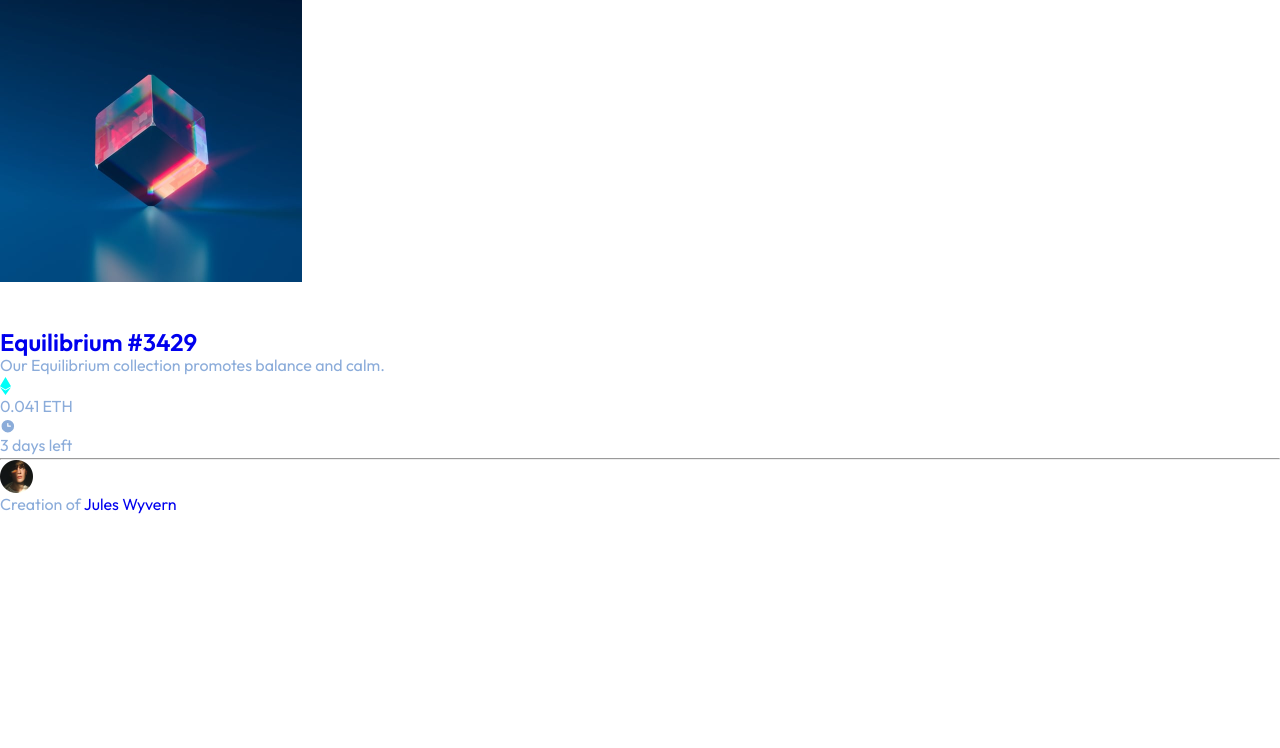
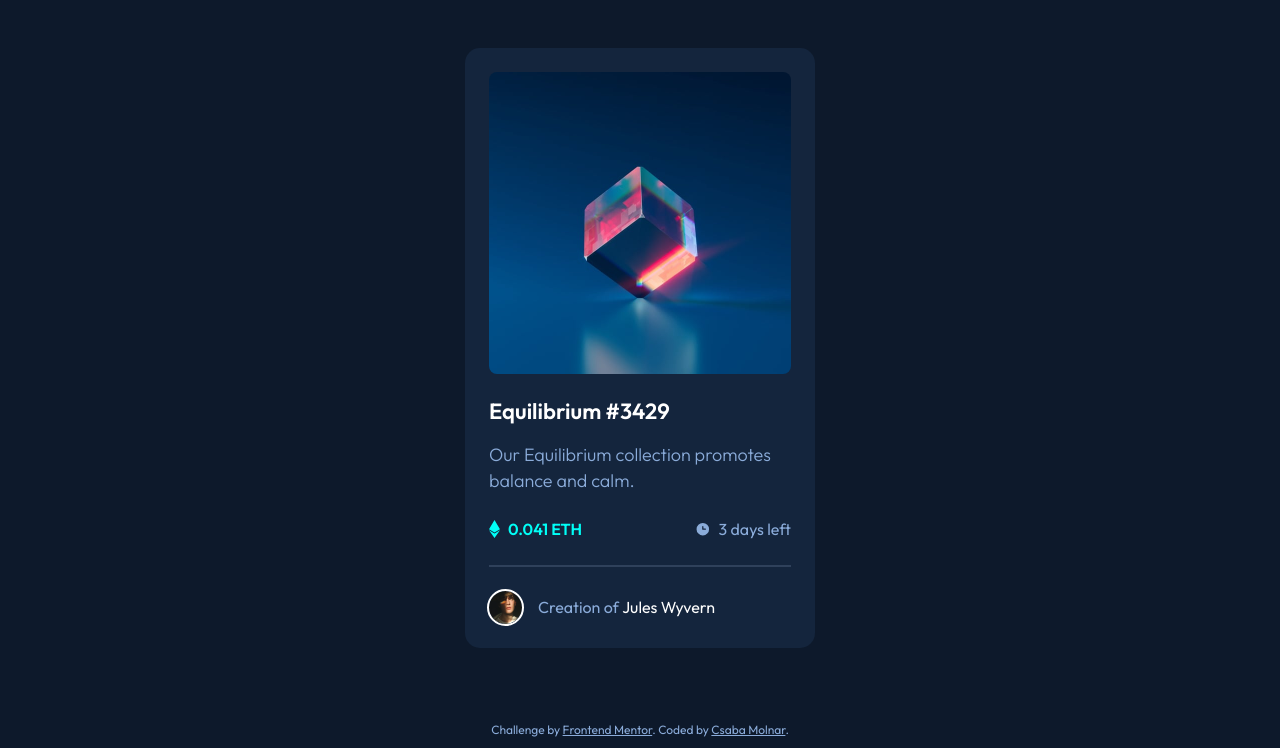
Before and after one commit to DocForLoop/nft-preview-card-component, a website built with Vite: page index.html in a window 1280 px wide. Shown: the part 52-800 px from the top of the page. Built offline with nearby package versions, Linux system fonts and the light colour scheme.

Commit message:
Add NFT card styles

```diff
--- a/index.html
+++ b/index.html
@@ -25,50 +25,65 @@
 
     <script type="module" src="/src/main.ts"></script>
   </head>
-  <body>
-    <main>
-      <h1>NFT cards</h1>
 
-      <section aria-labelledby="equilibrium-3429">
-        <figure>
-          <img src="/src/assets/images/image-equilibrium.jpg"
-                alt="Colorful cube balanced on its edge" width="302" height="302">
+  <body class="home-page">
+    <main class="main">
+      <h1 class="sr-only">NFT cards</h1>
 
-          <div>
-            <img src="/src/assets/images/icon-view.svg"
-                  alt="" width="48" height="48">
+      <section class="card" aria-labelledby="equilibrium-3429">
+        <figure class="card__figure">
+          <div class="card__img-container">
+            <img class="card__img" src="/src/assets/images/image-equilibrium.jpg"
+                  alt="Colorful cube balanced on its edge" width="302" height="302">
+
+            <div class="card__overlay">
+              <img class="card__overlay-icon" src="/src/assets/images/icon-view.svg"
+                    alt="" width="48" height="48">
+            </div>
           </div>
 
-          <figcaption>
-            <h2 id="equilibrium-3429">
-              <a href="#">Equilibrium #3429</a>
+
+          <figcaption class="card__caption">
+            <h2 class="card__title" id="equilibrium-3429">
+              <a class="card__title-link" href="#">Equilibrium #3429</a>
             </h2>
-            <p>Our Equilibrium collection promotes balance and calm.</p>
+
+            <p class="card__desc">Our Equilibrium collection promotes balance and calm.</p>
           </figcaption>
         </figure>
 
-        <div>
-          <div>
-            <img src="/src/assets/images/icon-ethereum.svg"
+        <div class="card__details">
+          <div class="card__price">
+            <img class="card__icon--eth" src="/src/assets/images/icon-ethereum.svg"
                   alt="" width="11" height="18">
-            <p>0.041 ETH</p>
+
+            <p class="card__value">0.041 ETH</p>
           </div>
 
-          <div>
-            <img src="/src/assets/images/icon-clock.svg"
+          <div class="card__time">
+            <img class="card__icon--clock" src="/src/assets/images/icon-clock.svg"
                   alt="" width="16" height="16">
-            <p>3 days left</p>
+
+            <p class="card__countdown">3 days left</p>
           </div>
         </div>
 
-        <hr>
+        <hr class="card__divider">
 
-        <div>
-          <img src="/src/assets/images/image-avatar.png"
+        <div class="card__creator">
+          <img class="card__avatar" src="/src/assets/images/image-avatar.png"
                 alt="" width="33" height="33">
-          <p>Creation of <a href="#">Jules Wyvern</a></p>
+
+          <p class="card__creator-name">Creation of <a class="card__creator-link" href="#">Jules Wyvern</a></p>
         </div>
       </section>
     </main>
+
+    <div class="attribution">
+        Challenge by
+        <a class="attribution__link" href="https://www.frontendmentor.io/challenges" target="_blank" rel="noopener">Frontend Mentor</a>.
+        Coded by
+        <a class="attribution__link" href="https://www.frontendmentor.io/profile/DocForLoop" target="_blank" rel="noopener">Csaba Molnar</a>.
+    </div>
   </body>
 </html>
--- a/package.json
+++ b/package.json
@@ -9,7 +9,7 @@
   "scripts": {
     "dev": "vite --host",
     "build": "tsc && vite build",
-    "preview": "vite preview"
+    "preview": "vite preview --host"
   },
   "browserslist": [
     "> 1%",
--- a/src/scss/components/_nft-layout.scss
+++ b/src/scss/components/_nft-layout.scss
@@ -1 +1,52 @@
 @use '@scss/global/functions' as *;
+
+.home-page {
+    display: grid;
+    place-items: center;
+}
+
+.card {
+    display: flex;
+    flex-direction: column;
+    row-gap: 24px;
+
+    &__figure {
+        display: flex;
+        flex-direction: column;
+        row-gap: 24px;
+    }
+
+    &__overlay {
+        display: grid;
+        place-items: center;
+    }
+
+    &__caption {
+        display: flex;
+        flex-direction: column;
+        row-gap: 16px;
+    }
+
+    &__details {
+        display: flex;
+        justify-content: space-between;
+    }
+
+    &__price {
+        display: flex;
+        align-items: center;
+        column-gap: 8px;
+    }
+
+    &__time {
+        display: flex;
+        align-items: center;
+        column-gap: 8px;
+    }
+
+    &__creator {
+        display: flex;
+        align-items: center;
+        column-gap: 16px;
+    }
+}
--- a/src/scss/components/_nft.scss
+++ b/src/scss/components/_nft.scss
@@ -1,2 +1,161 @@
 @use '@scss/global/functions' as *;
 @use '@scss/global/mixins' as m;
+
+.home-page {
+    min-block-size: 100vh;
+    background-color: var(--clr-main-bg);
+    position: relative;
+}
+
+.sr-only {
+    @include m.sr-only;
+}
+
+.card {
+    background-color: var(--clr-card-bg);
+    border-radius: rem(15);
+    padding: 24px;
+
+    &:hover {
+
+        .card__overlay {
+            opacity: 1;
+            visibility: visible;
+        }
+
+        .card__title-link,
+        .card__creator-link {
+            color: var(--clr-secondary);
+        }
+    }
+
+    &:focus-within {
+
+        .card__overlay {
+            opacity: 1;
+            visibility: visible;
+        }
+
+        .card__title-link,
+        .card__creator-link {
+            color: var(--clr-secondary);
+        }
+    }
+
+    &__img-container {
+        position: relative;
+        cursor: pointer;
+    }
+
+    &__img {
+        inline-size: 100%;
+        block-size: auto;
+        max-inline-size: rem(302);
+        border-radius: rem(8);
+    }
+
+    &__overlay {
+        position: absolute;
+        border-radius: rem(8);
+        inset: 0;
+        background-color: var(--clr-secondary-overlay);
+        opacity: 0;
+        visibility: hidden;
+        transition: opacity 0.3s;
+    }
+
+    &__overlay-icon {
+        inline-size: rem(48);
+        block-size: rem(48);
+    }
+
+    &__title {
+        font-size: var(--fs-h2);
+        font-weight: var(--fw-3);
+        line-height: var(--lh-primary);
+    }
+
+    &__title-link {
+        color: var(--clr-light);
+        display: inline-block;
+        border-radius: rem(3);
+        transition: color 0.3s;
+
+        &:focus-visible {
+            color: var(--clr-secondary);
+            outline: rem(2) solid var(--clr-light);
+            outline-offset: rem(3);
+        }
+    }
+
+    &__desc {
+        font-size: var(--fs-desc);
+        font-weight: var(--fw-1);
+        max-inline-size: 24ch;
+    }
+
+    &__icon--eth {
+        inline-size: rem(11);
+        block-size: rem(18);
+    }
+
+    &__value {
+        color: var(--clr-secondary);
+        font-weight: var(--fw-3);
+    }
+
+    &__icon--clock {
+        inline-size: rem(16);
+        block-size: rem(16);
+    }
+
+    &__divider {
+        border: rem(1) solid var(--clr-decor-line);
+    }
+
+    &__avatar {
+        inline-size: rem(33);
+        block-size: rem(33);
+        border-radius: 50%;
+        outline: rem(2) solid var(--clr-light);
+    }
+
+    &__creator-link {
+        color: var(--clr-light);
+        display: inline-block;
+        border-radius: rem(3);
+        transition: color 0.3s;
+
+        &:focus-visible {
+            color: var(--clr-secondary);
+            outline: rem(2) solid var(--clr-light);
+            outline-offset: rem(3);
+        }
+    }
+}
+
+.attribution {
+    position: absolute;
+    inset-block-end: 10px;
+    inset-inline: 0;
+    font-size: 12px;
+    text-align: center;
+    color: var(--clr-primary);
+}
+
+.attribution__link {
+    border-radius: rem(3);
+    color: var(--clr-primary);
+    text-decoration: underline;
+    transition: color 0.3s;
+
+    &:hover,
+    &:focus-visible {
+        color: var(--clr-secondary);
+    }
+
+    &:focus-visible {
+        outline: rem(2) solid var(--clr-light);
+        outline-offset: rem(2);
+    }
+}
```
Also changed, not shown: README.md.
